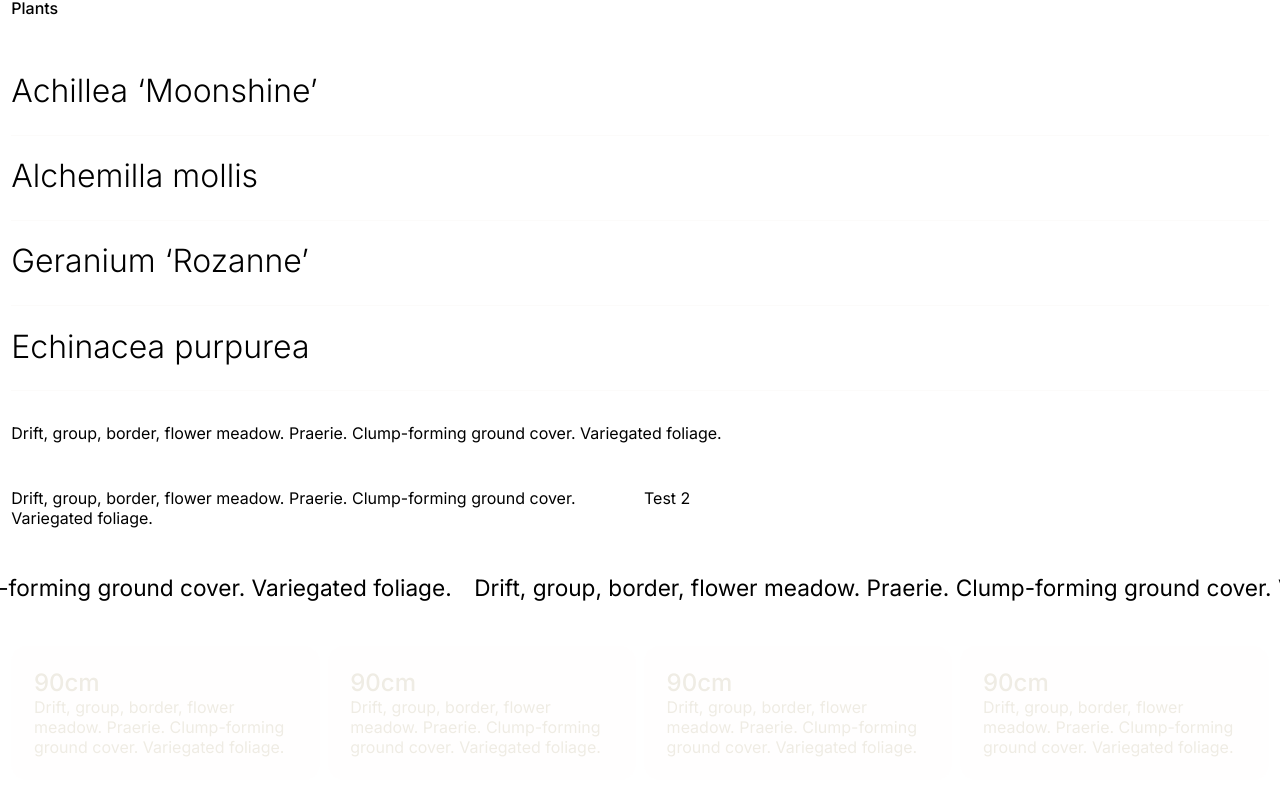
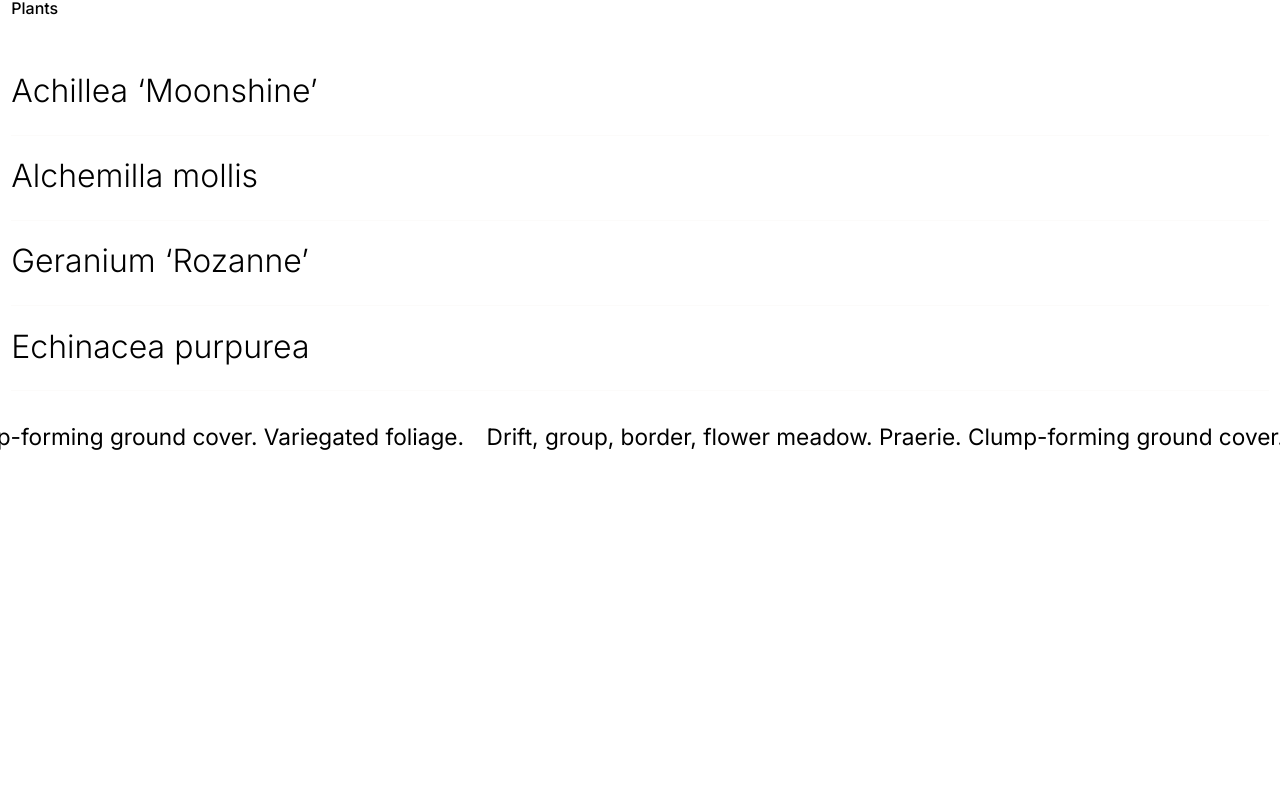
Before and after one commit to bobbyvanrijn/hardyards, a Next.js app: page / in a window 1280 px wide. Shown: the part 510-1305 px from the top of the page. After the commit the page ends 960 px from the top, so only its background shows below. Built offline with nearby package versions, Linux system fonts and the light colour scheme; some icons are missing.

Commit message:
fix: remove non dynamic content

```diff
--- a/pages/index.tsx
+++ b/pages/index.tsx
@@ -53,47 +53,9 @@ export default function Home() {
     return (
         <div className='container'>
             <Content blocks={blocks} />
-
-            <p>
-                Drift, group, border, flower meadow. Praerie. Clump-forming ground cover. Variegated foliage.
-            </p>
-
-            <Grid columns={2}>
-                <div>Drift, group, border, flower meadow. Praerie. Clump-forming ground cover. Variegated foliage.</div>
-
-                <div>Test 2</div>
-            </Grid>
-
             <div className={'bleed-both'}>
                 <Marquee />
             </div>
-
-            <Grid columns={4} columnsSm={2}>
-                <Card>
-                    <h2>
-                        90cm
-                    </h2>
-                    Drift, group, border, flower meadow. Praerie. Clump-forming ground cover. Variegated foliage.
-                </Card>
-                <Card>
-                    <h2>
-                        90cm
-                    </h2>
-                    Drift, group, border, flower meadow. Praerie. Clump-forming ground cover. Variegated foliage.
-                </Card>
-                <Card>
-                    <h2>
-                        90cm
-                    </h2>
-                    Drift, group, border, flower meadow. Praerie. Clump-forming ground cover. Variegated foliage.
-                </Card>
-                <Card>
-                    <h2>
-                        90cm
-                    </h2>
-                    Drift, group, border, flower meadow. Praerie. Clump-forming ground cover. Variegated foliage.
-                </Card>
-            </Grid>
         </div>
     )
 }
```
